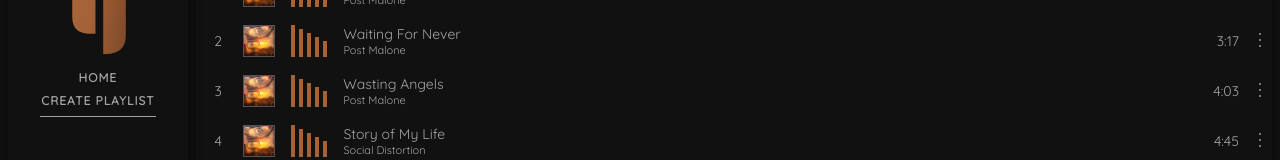
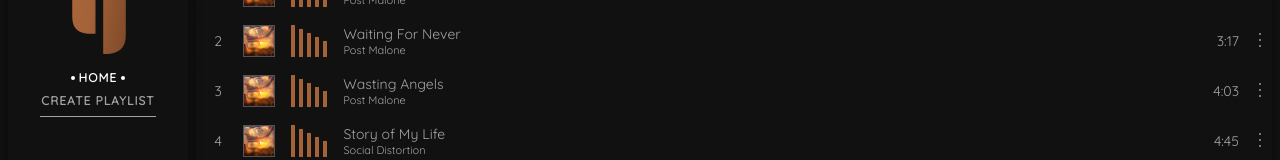
Before and after one commit to victormedeiros1/sound-glory, a React (Vite) app: page / in a window 1280 px wide. Shown: the part 178-338 px from the top of the page. Built offline with nearby package versions, Linux system fonts and the light colour scheme.

Commit message:
feat: Home option with defaultChecked

```diff
--- a/src/components/Sidebar/index.tsx
+++ b/src/components/Sidebar/index.tsx
@@ -31,7 +31,13 @@ const Sidebar: React.FC<Props> = ({ open, setOpen }) => {
         <NavContent>
           <Logo />
           <NavItem htmlFor="home-radio" onClick={changeToAllSongs}>
-            HOME <input id="home-radio" type="radio" name="itemSelected" />
+            HOME{" "}
+            <input
+              id="home-radio"
+              defaultChecked
+              type="radio"
+              name="itemSelected"
+            />
           </NavItem>
           <NavItem onClick={() => setOpen(!open)}>CREATE PLAYLIST</NavItem>
           <Divider />
```
